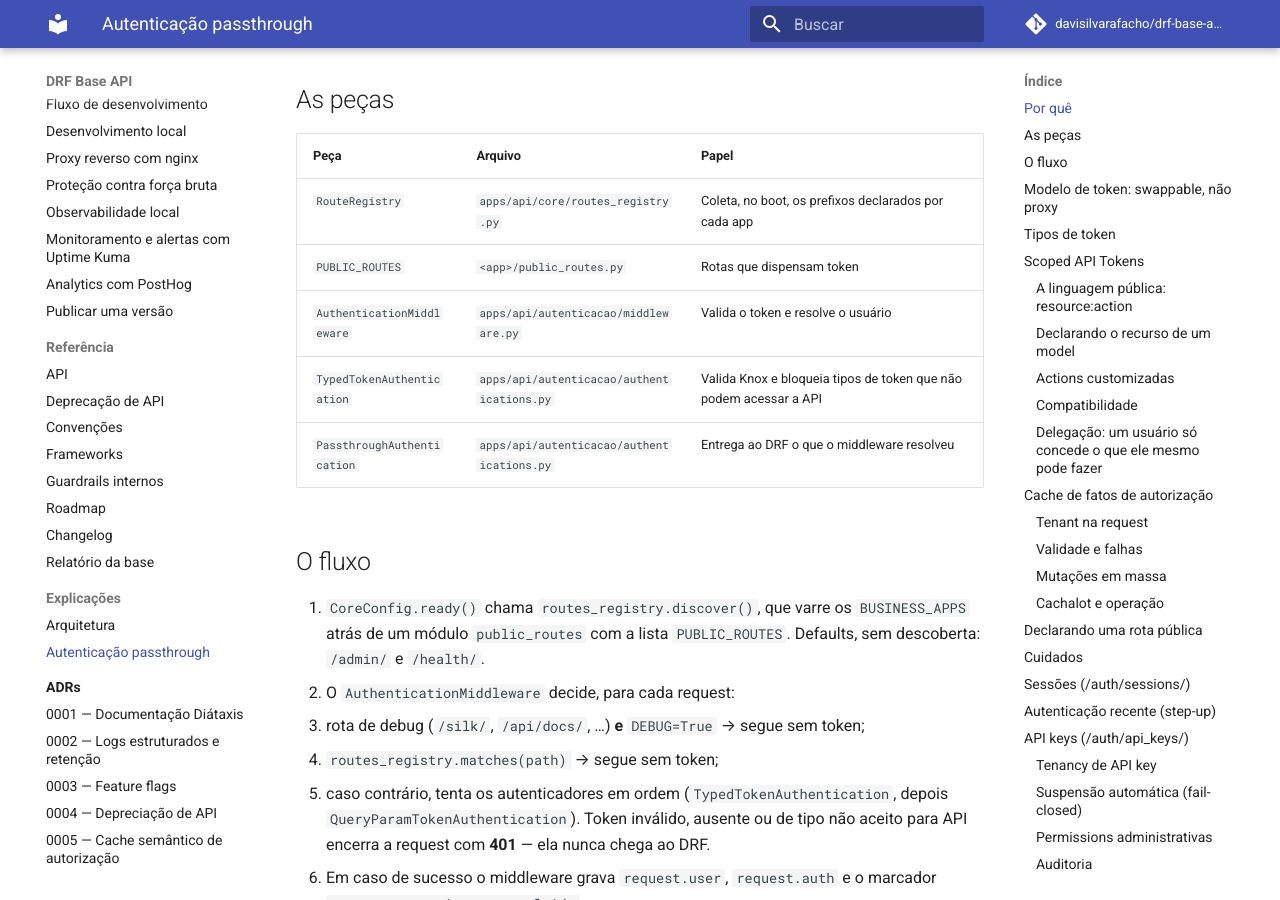
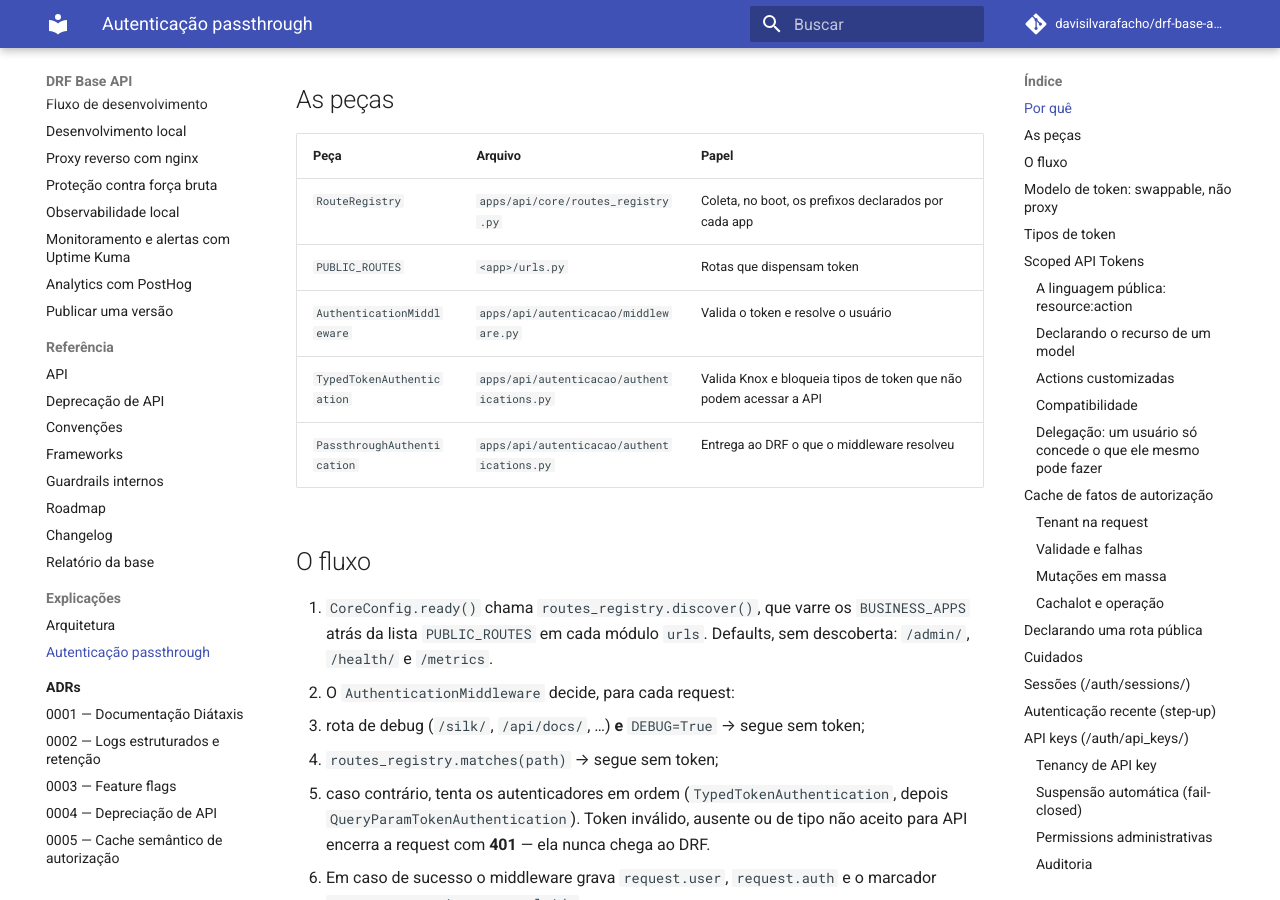
Before and after one commit to davisilvarafacho/django-api-startup-template, an MkDocs documentation site: the page built from docs/explanation/autenticacao.md, in a window 1280 px wide and 900 px high, scrolled down 424 px. Built offline with MkDocs 1.6.1 and Material for MkDocs 9.7.7, drawn with Linux system fonts in a browser that asks for light colours; comment, search, counter and statistics services are not loaded; some of the changed text lies outside the part shown.

Commit message:
docs: document public routes in urls

````diff
--- a/docs/explanation/autenticacao.md
+++ b/docs/explanation/autenticacao.md
@@ -18,7 +18,7 @@ duas.
 | Peça | Arquivo | Papel |
 | --- | --- | --- |
 | `RouteRegistry` | `apps/api/core/routes_registry.py` | Coleta, no boot, os prefixos declarados por cada app |
-| `PUBLIC_ROUTES` | `<app>/public_routes.py` | Rotas que dispensam token |
+| `PUBLIC_ROUTES` | `<app>/urls.py` | Rotas que dispensam token |
 | `AuthenticationMiddleware` | `apps/api/autenticacao/middleware.py` | Valida o token e resolve o usuário |
 | `TypedTokenAuthentication` | `apps/api/autenticacao/authentications.py` | Valida Knox e bloqueia tipos de token que não podem acessar a API |
 | `PassthroughAuthentication` | `apps/api/autenticacao/authentications.py` | Entrega ao DRF o que o middleware resolveu |
@@ -26,8 +26,8 @@ duas.
 ## O fluxo
 
 1. `CoreConfig.ready()` chama `routes_registry.discover()`, que varre os
-   `BUSINESS_APPS` atrás de um módulo `public_routes` com a lista
-   `PUBLIC_ROUTES`. Defaults, sem descoberta: `/admin/` e `/health/`.
+   `BUSINESS_APPS` atrás da lista `PUBLIC_ROUTES` em cada módulo `urls`.
+   Defaults, sem descoberta: `/admin/`, `/health/` e `/metrics`.
 2. O `AuthenticationMiddleware` decide, para cada request:
    - rota de debug (`/silk/`, `/api/docs/`, …) **e** `DEBUG=True` → segue sem token;
    - `routes_registry.matches(path)` → segue sem token;
@@ -239,7 +239,7 @@ O comando incrementa o epoch global e não usa `FLUSHDB`, varredura de chaves ne
 ## Declarando uma rota pública
 
 ```python
-# apps/meu_app/public_routes.py
+# apps/meu_app/urls.py
 PUBLIC_ROUTES = [
     "/v1/meu-endpoint/publico/",
 ]
````
Also changed, not shown: CLAUDE.md (+1 -1 lines), 1 other file.
